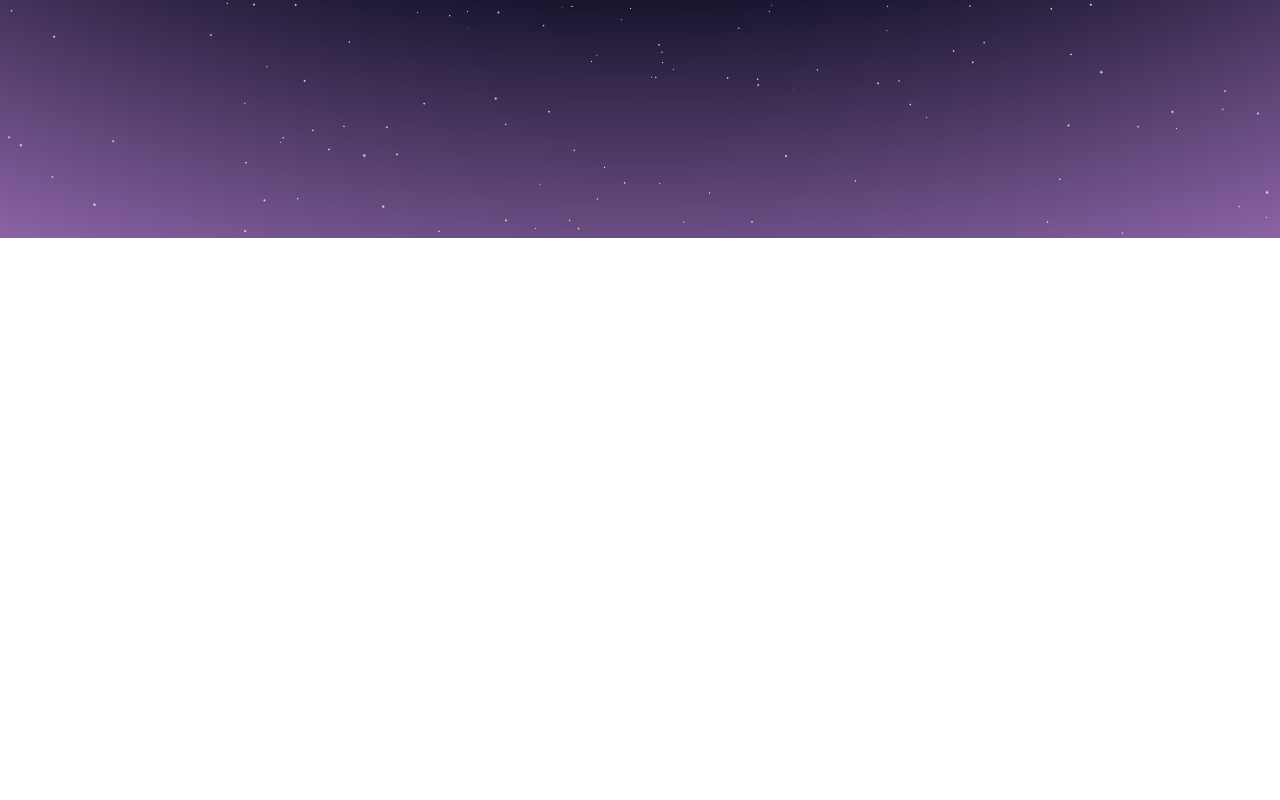
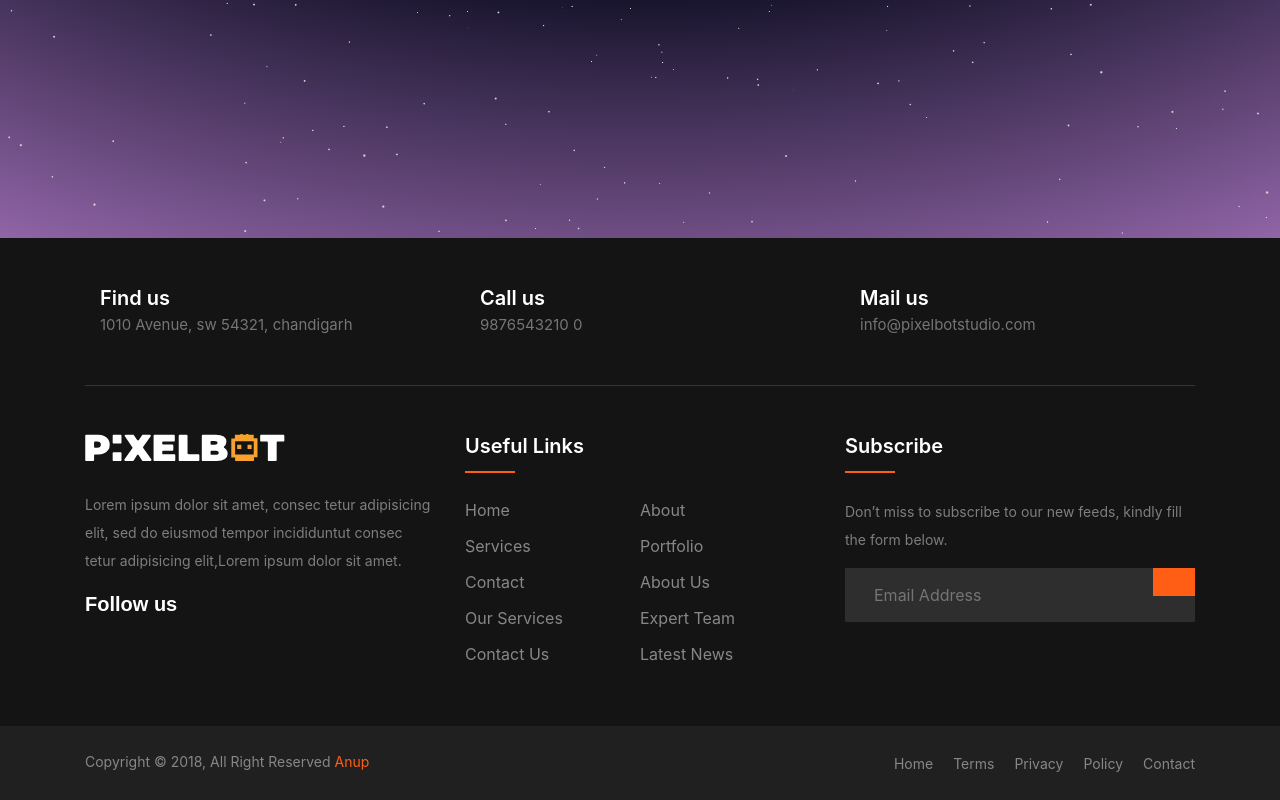
Before and after one commit to pixelBot-me/launching-pixelBot-studio, a React (Vite) app: page / in a window 1280 px wide. Shown: the part 614-1414 px from the top of the page. Before the commit the page ends 852 px from the top, so only its background shows below. Built offline with nearby package versions, Linux system fonts and the light colour scheme.

Commit message:
footer section added

```diff
--- a/src/App.jsx
+++ b/src/App.jsx
@@ -3,11 +3,13 @@ import { useState } from 'react'
 // import viteLogo from '/vite.svg'
 // import './App.css'
 import Header from './common/Header'
+import Footer from './common/Footer'
 
 function App() {
   return (
     <>
       <Header></Header>
+      <Footer></Footer>
     </>
   )
 }
--- /dev/null
+++ b/src/assets/css/footer.css
@@ -0,0 +1,160 @@
+ul {
+    margin: 0px;
+    padding: 0px;
+}
+.footer-section {
+  background: #151414;
+  position: relative;
+}
+.footer-cta {
+  border-bottom: 1px solid #373636;
+}
+.single-cta i {
+  color: #ff5e14;
+  font-size: 30px;
+  float: left;
+  margin-top: 8px;
+}
+.cta-text {
+  padding-left: 15px;
+  display: inline-block;
+}
+.cta-text h4 {
+  color: #fff;
+  font-size: 20px;
+  font-weight: 600;
+  margin-bottom: 2px;
+}
+.cta-text span {
+  color: #757575;
+  font-size: 15px;
+}
+.footer-content {
+  position: relative;
+  z-index: 2;
+}
+.footer-pattern img {
+  position: absolute;
+  top: 0;
+  left: 0;
+  height: 330px;
+  background-size: cover;
+  background-position: 100% 100%;
+}
+.footer-logo {
+  margin-bottom: 30px;
+}
+.footer-logo img {
+    max-width: 200px;
+}
+.footer-text p {
+  margin-bottom: 14px;
+  font-size: 14px;
+      color: #7e7e7e;
+  line-height: 28px;
+}
+.footer-social-icon span {
+  color: #fff;
+  display: block;
+  font-size: 20px;
+  font-weight: 700;
+  font-family: 'Poppins', sans-serif;
+  margin-bottom: 20px;
+}
+.footer-social-icon a {
+  color: #fff;
+  font-size: 16px;
+  margin-right: 15px;
+}
+.footer-social-icon i {
+  height: 40px;
+  width: 40px;
+  text-align: center;
+  line-height: 38px;
+  border-radius: 50%;
+}
+.facebook-bg{
+  background: #3B5998;
+}
+.twitter-bg{
+  background: #55ACEE;
+}
+.google-bg{
+  background: #DD4B39;
+}
+.footer-widget-heading h3 {
+  color: #fff;
+  font-size: 20px;
+  font-weight: 600;
+  margin-bottom: 40px;
+  position: relative;
+}
+.footer-widget-heading h3::before {
+  content: "";
+  position: absolute;
+  left: 0;
+  bottom: -15px;
+  height: 2px;
+  width: 50px;
+  background: #ff5e14;
+}
+.footer-widget ul li {
+  display: inline-block;
+  float: left;
+  width: 50%;
+  margin-bottom: 12px;
+}
+.footer-widget ul li a:hover{
+  color: #ff5e14;
+}
+.footer-widget ul li a {
+  color: #878787;
+  text-transform: capitalize;
+}
+.subscribe-form {
+  position: relative;
+  overflow: hidden;
+}
+.subscribe-form input {
+  width: 100%;
+  padding: 14px 28px;
+  background: #2E2E2E;
+  border: 1px solid #2E2E2E;
+  color: #fff;
+}
+.subscribe-form button {
+    position: absolute;
+    right: 0;
+    background: #ff5e14;
+    padding: 13px 20px;
+    border: 1px solid #ff5e14;
+    top: 0;
+}
+.subscribe-form button i {
+  color: #fff;
+  font-size: 22px;
+  transform: rotate(-6deg);
+}
+.copyright-area{
+  background: #202020;
+  padding: 25px 0;
+}
+.copyright-text p {
+  margin: 0;
+  font-size: 14px;
+  color: #878787;
+}
+.copyright-text p a{
+  color: #ff5e14;
+}
+.footer-menu li {
+  display: inline-block;
+  margin-left: 20px;
+}
+.footer-menu li:hover a{
+  color: #ff5e14;
+}
+.footer-menu li a {
+  font-size: 14px;
+  color: #878787;
+}
--- /dev/null
+++ b/src/assets/css/header.css
@@ -0,0 +1,4 @@
+.img-set-icon{
+    width: 3%;
+    height: 3%;
+}
--- /dev/null
+++ b/src/common/Footer.jsx
@@ -0,0 +1,124 @@
+import React from 'react'
+import '../assets/css/footer.css'
+import pixelBotLogo from '../assets/images/pixelbot-logo.svg'
+
+export default function Footer() {
+  return (
+    <>
+    <footer class="footer-section">
+        <div class="container">
+            <div class="footer-cta pt-5 pb-5">
+                <div class="row">
+                    <div class="col-xl-4 col-md-4 mb-30">
+                        <div class="single-cta">
+                            <i class="fas fa-map-marker-alt"></i>
+                            <div class="cta-text">
+                                <h4>Find us</h4>
+                                <span>1010 Avenue, sw 54321, chandigarh</span>
+                            </div>
+                        </div>
+                    </div>
+                    <div class="col-xl-4 col-md-4 mb-30">
+                        <div class="single-cta">
+                            <i class="fas fa-phone"></i>
+                            <div class="cta-text">
+                                <h4>Call us</h4>
+                                <span>9876543210 0</span>
+                            </div>
+                        </div>
+                    </div>
+                    <div class="col-xl-4 col-md-4 mb-30">
+                        <div class="single-cta">
+                            <i class="far fa-envelope-open"></i>
+                            <div class="cta-text">
+                                <h4>Mail us</h4>
+                                <a href="mailto:info@pixelbotstudio.com"><span>info@pixelbotstudio.com </span></a>
+                            </div>
+                        </div>
+                    </div>
+                </div>
+            </div>
+            <div class="footer-content pt-5 pb-5">
+                <div class="row">
+                    <div class="col-xl-4 col-lg-4 mb-50">
+                        <div class="footer-widget">
+                            <div class="footer-logo">
+                                <a href="index.html"><img src={pixelBotLogo} class="img-fluid" alt="logo"/></a>
+                            </div>
+                            <div class="footer-text">
+                                <p>Lorem ipsum dolor sit amet, consec tetur adipisicing elit, sed do eiusmod tempor incididuntut consec tetur adipisicing
+                                elit,Lorem ipsum dolor sit amet.</p>
+                            </div>
+                            <div class="footer-social-icon">
+                                <span>Follow us</span>
+                                <a href="#"><i class="fab fa-facebook-f facebook-bg"></i></a>
+                                <a href="#"><i class="fab fa-twitter twitter-bg"></i></a>
+                                <a href="#"><i class="fab fa-google-plus-g google-bg"></i></a>
+                            </div>
+                        </div>
+                    </div>
+                    <div class="col-xl-4 col-lg-4 col-md-6 mb-30">
+                        <div class="footer-widget">
+                            <div class="footer-widget-heading">
+                                <h3>Useful Links</h3>
+                            </div>
+                            <ul>
+                                <li><a href="#">Home</a></li>
+                                <li><a href="#">about</a></li>
+                                <li><a href="#">services</a></li>
+                                <li><a href="#">portfolio</a></li>
+                                <li><a href="#">Contact</a></li>
+                                <li><a href="#">About us</a></li>
+                                <li><a href="#">Our Services</a></li>
+                                <li><a href="#">Expert Team</a></li>
+                                <li><a href="#">Contact us</a></li>
+                                <li><a href="#">Latest News</a></li>
+                            </ul>
+                        </div>
+                    </div>
+                    <div class="col-xl-4 col-lg-4 col-md-6 mb-50">
+                        <div class="footer-widget">
+                            <div class="footer-widget-heading">
+                                <h3>Subscribe</h3>
+                            </div>
+                            <div class="footer-text mb-25">
+                                <p>Don’t miss to subscribe to our new feeds, kindly fill the form below.</p>
+                            </div>
+                            <div class="subscribe-form">
+                                <form action="#">
+                                    <input type="text" placeholder="Email Address"/>
+                                    <button><i class="fab fa-telegram-plane"></i></button>
+                                </form>
+                            </div>
+                        </div>
+                    </div>
+                </div>
+            </div>
+        </div>
+        <div class="copyright-area">
+            <div class="container">
+                <div class="row">
+                    <div class="col-xl-6 col-lg-6 text-center text-lg-left">
+                        <div class="copyright-text">
+                            <p>Copyright &copy; 2018, All Right Reserved <a href="https://codepen.io/anupkumar92/">Anup</a></p>
+                        </div>
+                    </div>
+                    <div class="col-xl-6 col-lg-6 d-none d-lg-block text-right">
+                        <div class="footer-menu">
+                            <ul>
+                                <li><a href="#">Home</a></li>
+                                <li><a href="#">Terms</a></li>
+                                <li><a href="#">Privacy</a></li>
+                                <li><a href="#">Policy</a></li>
+                                <li><a href="#">Contact</a></li>
+                            </ul>
+                        </div>
+                    </div>
+                </div>
+            </div>
+        </div>
+    </footer>
+
+    </>
+  )
+}
--- a/src/common/Header.jsx
+++ b/src/common/Header.jsx
@@ -1,5 +1,5 @@
 import React, { useEffect } from "react";
-import pixelIcon from '../assets/images/pixelbot-icon.svg';
+import pixelIcon from '../assets/images/pixel-icon-1.svg';
 import pixelLogo from '../assets/images/pixelbot-logo.svg';
 import Image from 'react-bootstrap/Image';
 import { Stars } from "@react-three/drei";
@@ -7,6 +7,7 @@ import { Canvas } from "@react-three/fiber";
 import { FiArrowRight } from "react-icons/fi";
 import { useMotionTemplate, useMotionValue, motion,animate} from "framer-motion";
 import 'bootstrap/dist/css/bootstrap.min.css';
+import '../assets/css/header.css';
 
 
 const COLORS_TOP = ["#13FFAA", "#1E67C6", "#CE84CF", "#DD335C"];
@@ -31,12 +32,12 @@ export default function Header() {
         <>
             <div className="border border-danger border-1">
                 <div className="d-flex container py-2 text-center">
-                    <Image src={pixelIcon} rounded />
-                    <span className="fs-4">
+                    <Image src={pixelIcon} rounded className="img-set-icon mr-2"/>
+                    <span>
                         <a href="/" className="text-dark fs-1 d-block">
                             Get a custom website up fast, grow your business with built-in AI marketing tools.
                         </a>
-                    </span>&nbsp;&nbsp;&nbsp;&nbsp;&nbsp;
+                    </span>
                     <motion.button
                         style={{
                             border,
@@ -48,7 +49,7 @@ export default function Header() {
                         whileTap={{
                             scale: 0.985,
                         }}
-                        className="btn btn-outline-light px-4 py-1 rounded-pill text-capitalize text-dark">
+                        className="btn btn-outline-light px-2 py-1 rounded-pill text-capitalize text-dark">
                         get in touch
                         <FiArrowRight className="ms-2" />
                     </motion.button>
@@ -64,9 +65,9 @@ export default function Header() {
                     {/* <h1 className="bg-gradient-to-br from-white to-gray-400 bg-clip-text text-3xl fw-bold text-white text-center">
                     </h1> */}
                     <Image src={pixelLogo} rounded className="w-25  pt-5"/>
-                    <p className="my-4 text-white align-content-center flex-wrap">
+                    {/* <p className="my-4 text-white align-content-center flex-wrap">
                     We are a full-service creative studio creating beautiful digital experiences and products. Our mission is to make work process meaningful.
-                    </p>
+                    </p> */}
 
                 </div>
 
```
Also changed, not shown: src/assets/images/pixel-icon-1.svg (added).
